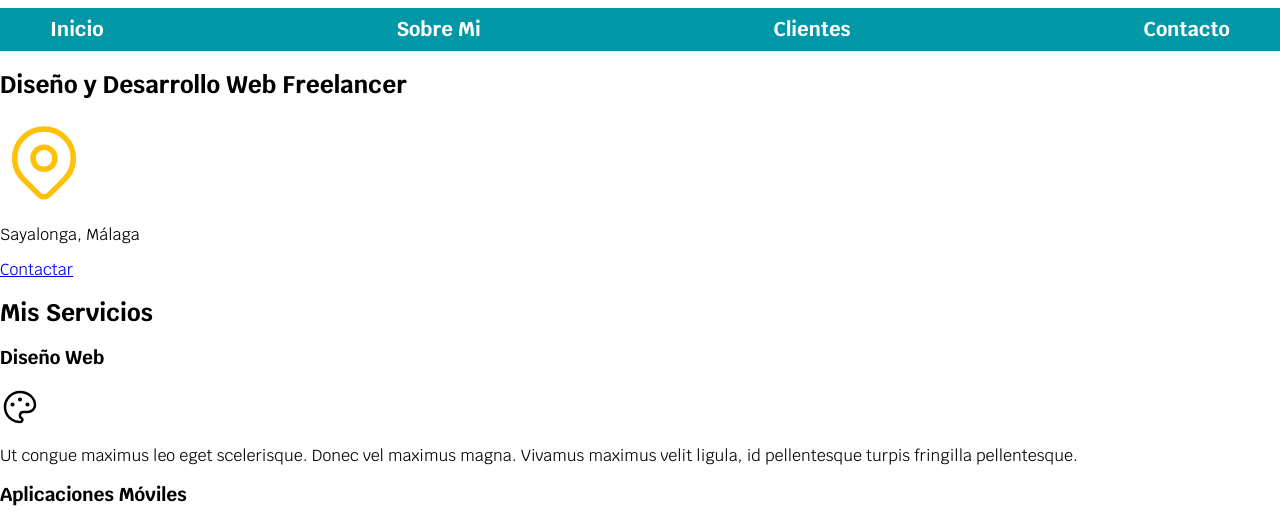
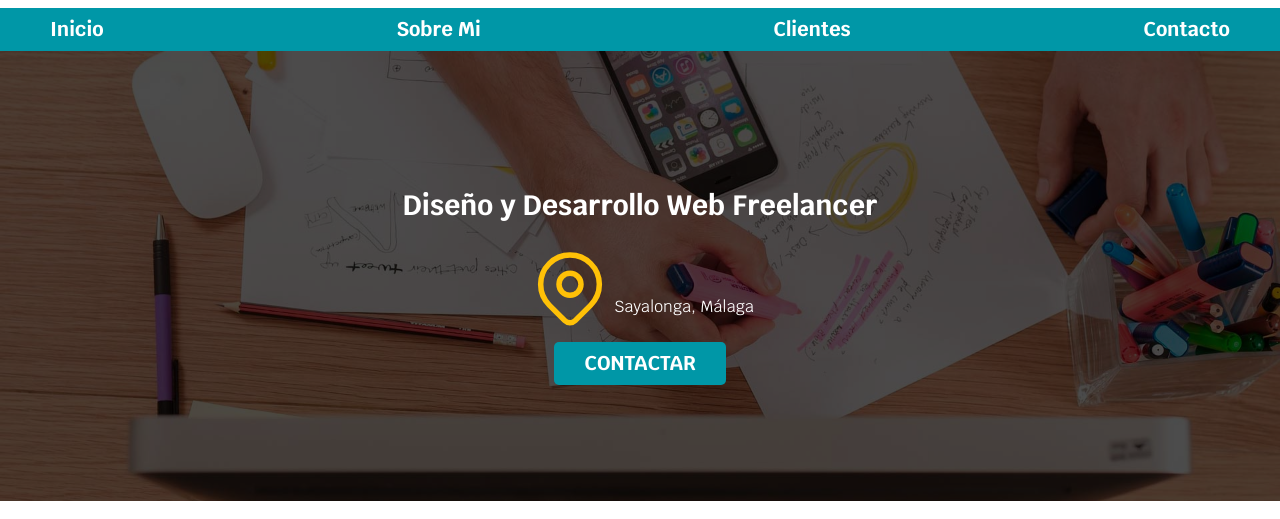
Before and after one commit to tiropichon/web-freelancer, a plain HTML site: page index.html in a window 1280 px wide. Shown: the part 87-606 px from the top of the page. Drawn offline with Linux system fonts and the light colour scheme.

Commit message:
Add files via upload

```diff
--- a/css/styles.css
+++ b/css/styles.css
@@ -10,6 +10,11 @@
 /* Hack para trabajar más fácil con rem */
 html {
     font-size: 62.5%;
+    box-sizing:border-box; /* hack para Box Model */
+}
+
+*, *:before, *:after {
+    box-sizing: inherit;
 }
 
 body {
@@ -18,9 +23,20 @@ body {
 }
 /* Fin del Hack */
 
-.titulo {
-    text-align:center;
+h1 {
     font-size: 3.8rem;
+}
+
+h2 {
+    font-size: 2.8rem;
+}
+
+h3 {
+    font-size: 1.8rem;
+}
+
+h1, h2, h3 {
+    text-align: center;
 }
 
 .titulo span {
@@ -30,6 +46,20 @@ body {
 .contenedor {
     max-width: 120rem;
     margin: 0 auto;
+}
+
+.boton {
+    background-color: var(--secundario);
+    color: var(--blanco);
+    padding: 1rem 3rem;
+    margin-top: 1rem;
+    font-size: 2rem;
+    text-decoration: none;
+    text-transform: uppercase;
+    font-weight: 700;
+    border-radius: .5rem;
+    width: 90%;
+    text-align: center;
 }
 
 .nav-bg {
@@ -58,6 +88,41 @@ body {
     color: var(--oscuro);
 }
 
+.hero {
+    background-image:url(../img/hero.jpg);
+    background-repeat:no-repeat;
+    background-size: cover;
+    height: 450px;
+    position: relative;
+    /*EL padre siempre positivon:relative. El hijo position:absolute*/
+}
+
+.contenido-hero {
+    /* sombra encima de hero.jpg*/
+    position: absolute;
+    /*background-color: rgba(0,0,0,.7); anterior */
+    background-color: rgb( 0 0 0 / 70% ); /* actual */
+    width: 100%;
+    height: 100%;
+
+    display:flex;
+    flex-direction: column;
+    align-items: center; /* Alinea verticalmente con flex-direction: column*/
+    justify-content: center;
+
+}
+
+.contenido-hero h2,
+.contenido-hero p {
+    color: var(--blanco);
+}
+
+.ubicacion {
+    display:flex;
+    align-items: flex-end; /* Alinea verticalmente con display: flex*/
+}
+
+
 /* Media Queries */
 @media (min-width: 768px) {
     .navegacion-principal {
@@ -68,7 +133,9 @@ body {
 
 /*telefonos*/
 @media (min-width: 480px) {
-
+    .boton {
+        width: auto;
+    }
 }
 
 /*tablets*/
--- a/index.html
+++ b/index.html
@@ -19,6 +19,9 @@
             <h1 class="titulo">Mario Ruiz <span>Freelancer</span></h1>
         </header>
 
+        <!-- Comentarios en HTML -->
+
+        <!-- Sección del navegador -->
         <div class="nav-bg">
             <nav class="navegacion-principal contenedor">
                 <a href="#">Inicio</a>
@@ -28,20 +31,25 @@
             </nav>
         </div>
 
-    <section>
-        <h2>Diseño y Desarrollo Web Freelancer</h2>
+        <!-- Sección del contacto-->
+        <section class="hero">
+            <div class="contenido-hero">
+                <h2>Diseño y Desarrollo Web <span>Freelancer</span></h2>
 
+                <div class="ubicacion">
                     <svg xmlns="http://www.w3.org/2000/svg" class="icon icon-tabler icon-tabler-map-pin" width="88" height="88" viewBox="0 0 24 24" stroke-width="1.5" stroke="#FFC107" fill="none" stroke-linecap="round" stroke-linejoin="round">
                         <path stroke="none" d="M0 0h24v24H0z" fill="none"/>
                         <circle cx="12" cy="11" r="3" />
                         <path d="M17.657 16.657l-4.243 4.243a2 2 0 0 1 -2.827 0l-4.244 -4.243a8 8 0 1 1 11.314 0z" />
                     </svg>
+                    <p>Sayalonga, Málaga</p>
+                </div> <!-- .ubicacion -->
 
-        <p>Sayalonga, Málaga</p>
+                <a class="boton" href="#">Contactar</a>
+            </div> <!-- .contenigo-hero -->
+        </section> <!-- .hero -->
 
-        <a href="#">Contactar</a>
-    </section>
-
+        <!-- Sección de Servicios-->
         <main>
             <h2>Mis Servicios</h2>
 
@@ -98,6 +106,7 @@
 
         </main>
 
+        <!-- Sección del formulario de contacto -->
         <section>
             <h2>Contacto</h2>
 
@@ -127,7 +136,7 @@
                     </div>
 
                     <div>
-                    <input type="submit" value="Enviar">
+                        <input class="boton" type="submit" value="Enviar">
                     </div>
 
                 </fieldset>
```
Lines whose indentation alone changed are shown as unchanged.
